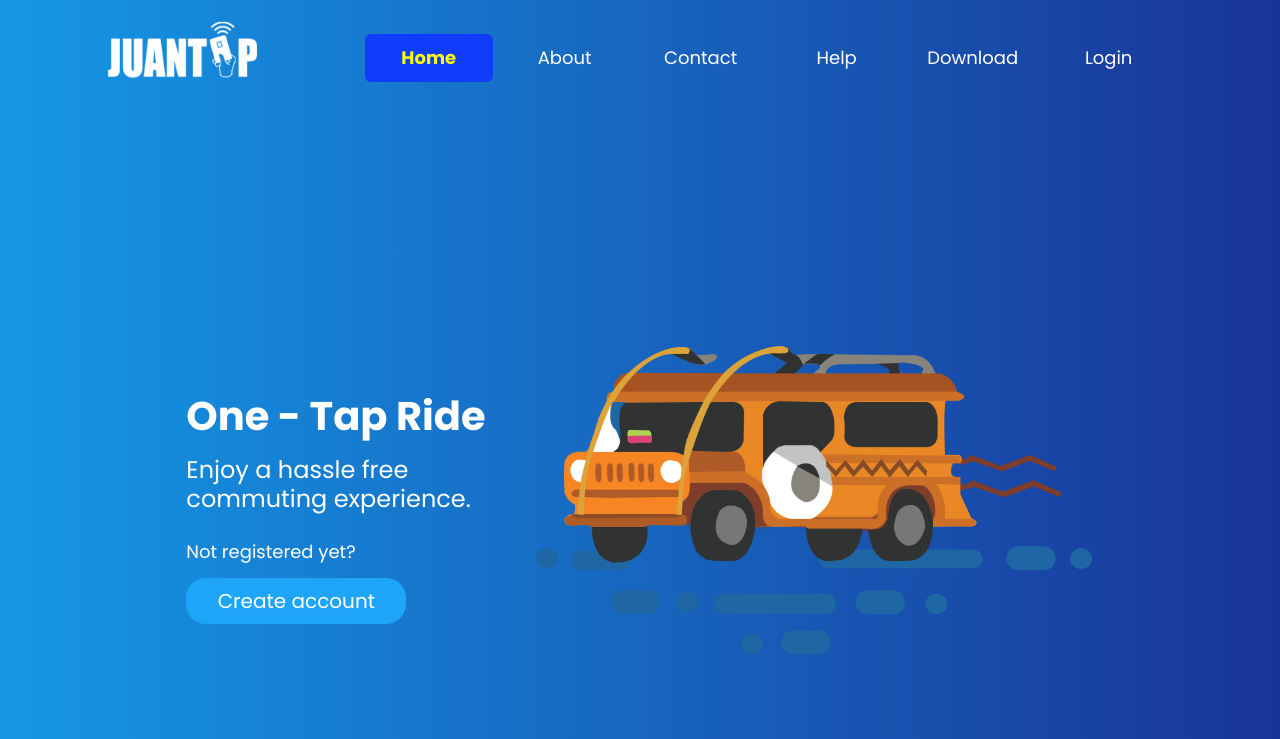
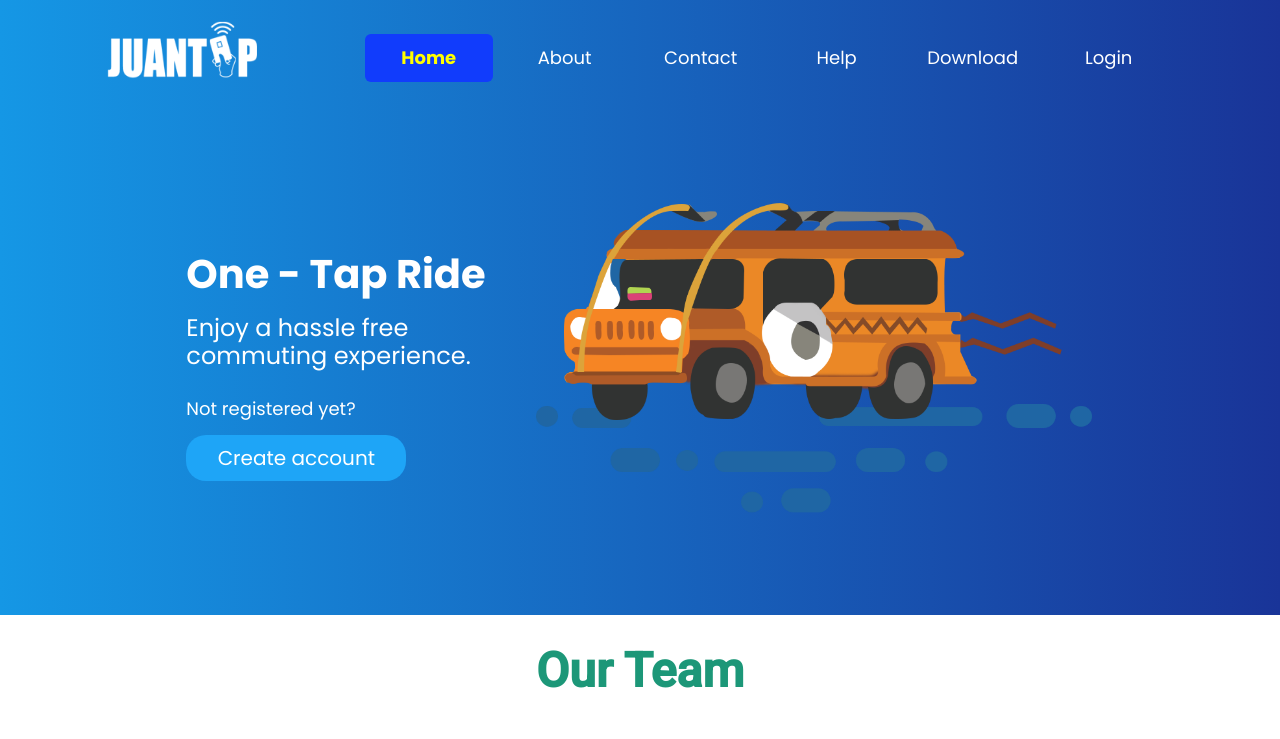
Before and after one commit to justinebaldz/juantap-web, an Angular app: page /home in a window 1280 px wide. Shown: the top 739 px of the page. Built offline with nearby package versions, Linux system fonts and the light colour scheme.

Commit message:
style: adjust spacing

```diff
--- a/src/app/pages/home/home.component.scss
+++ b/src/app/pages/home/home.component.scss
@@ -3,7 +3,7 @@
 .home {
     @include light-primary;
     width: 100%;
-    height: 100vh;
+    height: 100%;
     display: flex;
     flex-direction: row;
     justify-content: center;
@@ -29,7 +29,17 @@
         gap: 48px;
     }
 
-    @media (min-width: 992px) and (max-width: 1199.98px) {}
+    @media (min-width: 480px) {
+        padding: 60px 0;
+    }
+
+    @media (min-width: 992px) {
+        padding: 100px 0;
+    }
+
+    @media (min-width: 1440px) {
+        padding: 120px 0;
+    }
 
 
     &__text {
@@ -37,7 +47,6 @@
         flex-direction: column;
         justify-self: right;
         cursor: default;
-        // margin-left: 10rem;
         color: #FFFFFF;
 
         &--title {
```
